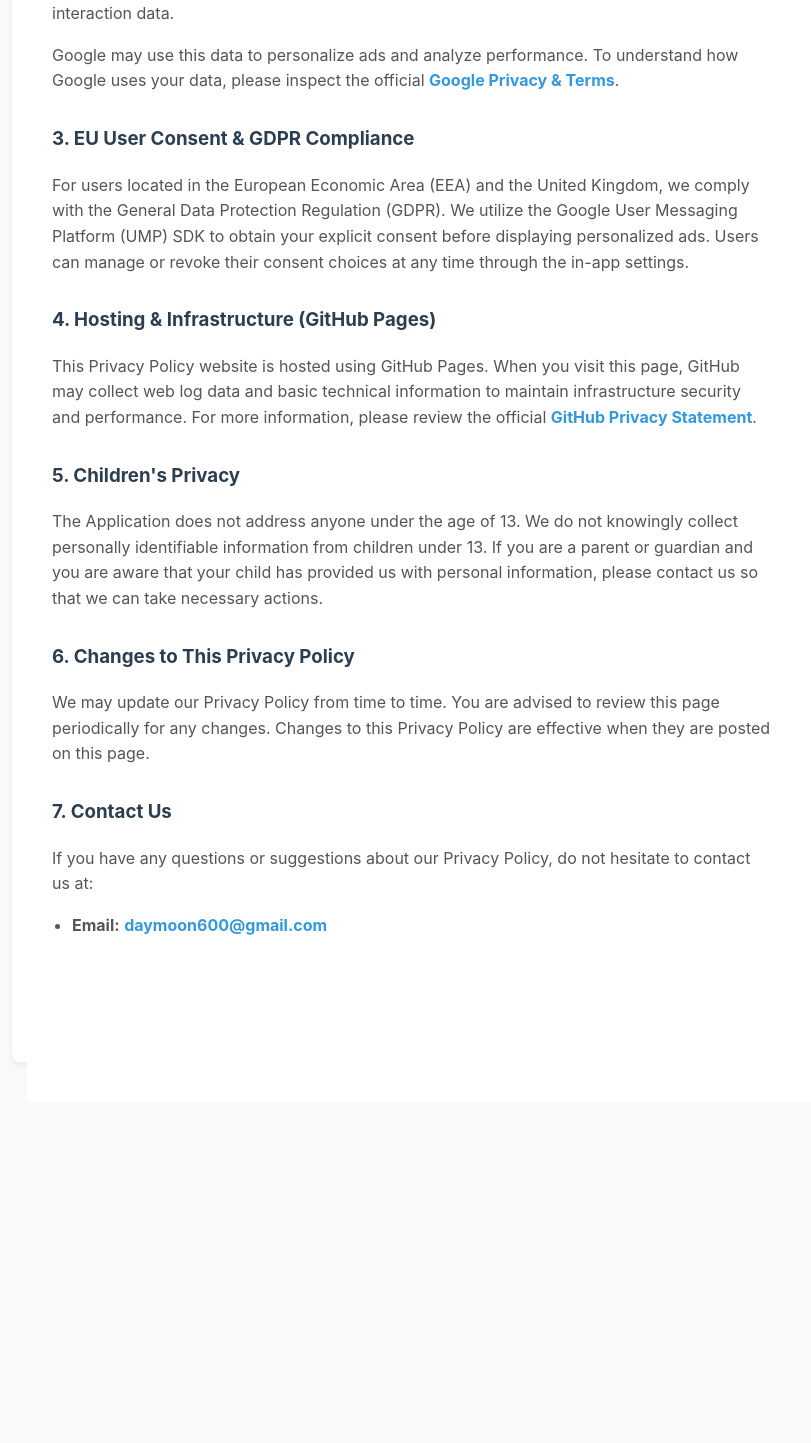
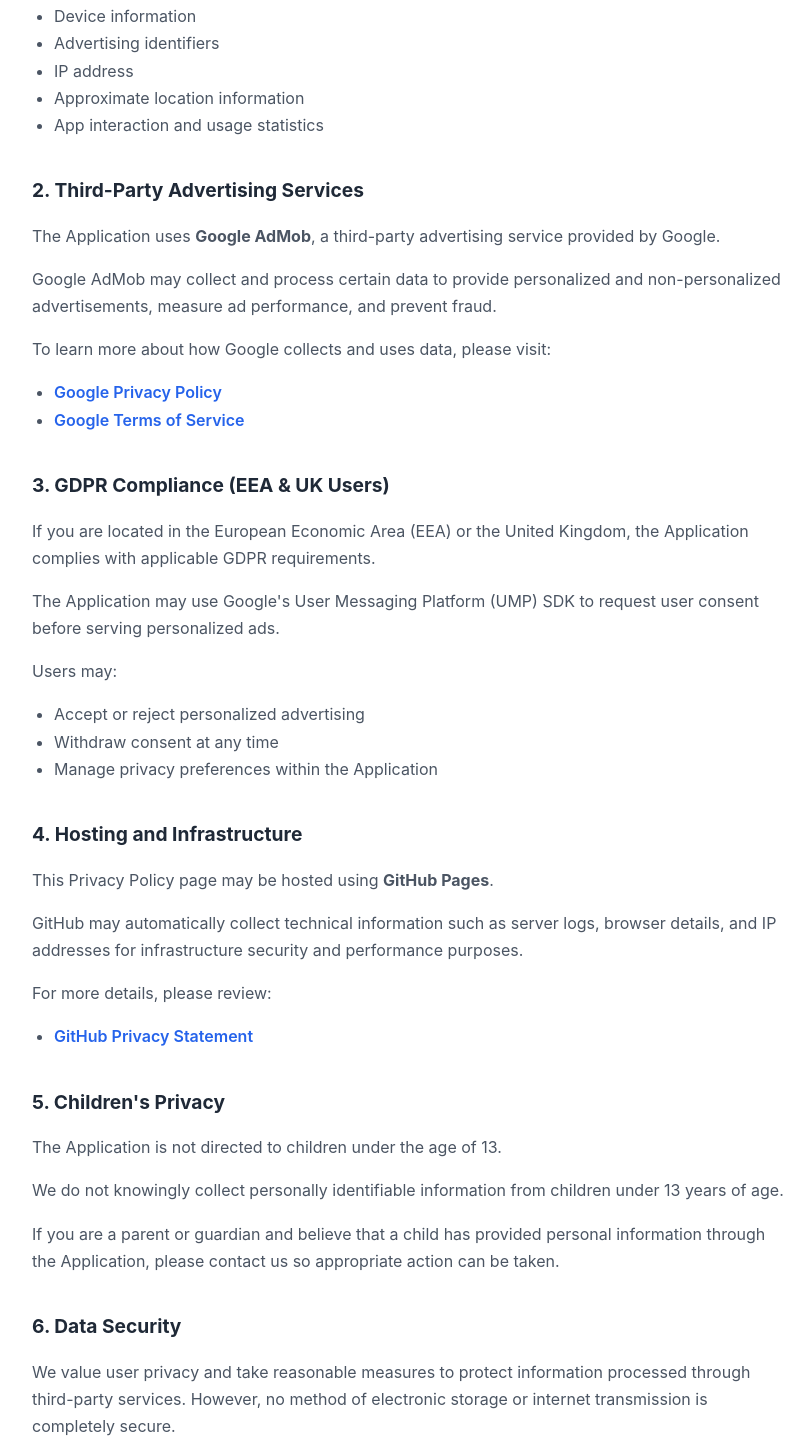
Before and after one commit to DayMoon600/PrivacyPolicy, a plain HTML site: page index.html in a window 1280 px wide. Shown: the part 567-2010 px from the top of the page, without its empty margins (228-1039 px from the left). Before the commit the page ends 1669 px from the top, so only its background shows below. Drawn offline with Linux system fonts and the light colour scheme.

Commit message:
Update index.html

````diff
--- a/index.html
+++ b/index.html
@@ -1,96 +1,290 @@
+```html
 <!DOCTYPE html>
 <html lang="en">
 <head>
-    <meta charset="UTF-8">
-    <meta name="viewport" content="width=device-width, initial-scale=1.0">
+    <meta charset="UTF-8" />
+    <meta name="viewport" content="width=device-width, initial-scale=1.0" />
     <title>Privacy Policy - DayMoon600</title>
+
     <style>
+        :root {
+            --bg: #f4f6f9;
+            --card: #ffffff;
+            --text: #333333;
+            --title: #111111;
+            --primary: #2563eb;
+            --border: #e5e7eb;
+        }
+
+        * {
+            box-sizing: border-box;
+        }
+
         body {
-            font-family: -apple-system, BlinkMacSystemFont, "Segoe UI", Roboto, Helvetica, Arial, sans-serif;
-            line-height: 1.6;
-            color: #333;
-            max-width: 800px;
-            margin: 0 auto;
+            margin: 0;
             padding: 40px 20px;
-            background-color: #f9f9f9;
+            background: var(--bg);
+            color: var(--text);
+            font-family: -apple-system, BlinkMacSystemFont, "Segoe UI",
+                Roboto, Helvetica, Arial, sans-serif;
+            line-height: 1.7;
         }
+
         .container {
-            background: #fff;
-            padding: 40px;
-            border-radius: 8px;
-            box-shadow: 0 4px 6px rgba(0,0,0,0.05);
+            max-width: 850px;
+            margin: auto;
+            background: var(--card);
+            border-radius: 14px;
+            padding: 45px;
+            box-shadow: 0 4px 20px rgba(0, 0, 0, 0.05);
         }
+
         h1 {
-            color: #111;
-            border-bottom: 2px solid #eaeaea;
-            padding-bottom: 10px;
             margin-top: 0;
+            color: var(--title);
+            font-size: 2rem;
+            border-bottom: 2px solid var(--border);
+            padding-bottom: 15px;
         }
-        h3 {
-            color: #2c3e50;
-            margin-top: 30px;
+
+        h2 {
+            color: #1f2937;
+            margin-top: 35px;
+            font-size: 1.2rem;
         }
-        p, li {
-            color: #555;
+
+        p,
+        li {
+            color: #4b5563;
+            font-size: 1rem;
         }
+
         ul {
-            padding-left: 20px;
+            padding-left: 22px;
         }
+
         a {
-            color: #3498db;
+            color: var(--primary);
             text-decoration: none;
-            font-weight: bold;
+            font-weight: 600;
         }
+
         a:hover {
             text-decoration: underline;
         }
+
         .footer {
-            margin-top: 40px;
-            font-size: 0.9em;
-            color: #888;
+            margin-top: 45px;
+            padding-top: 20px;
+            border-top: 1px solid var(--border);
             text-align: center;
-            border-top: 1px solid #eaeaea;
-            padding-top: 20px;
+            color: #9ca3af;
+            font-size: 0.9rem;
+        }
+
+        @media (max-width: 768px) {
+            .container {
+                padding: 28px;
+            }
+
+            h1 {
+                font-size: 1.7rem;
+            }
         }
     </style>
 </head>
+
 <body>
 
 <div class="container">
-    <h1>PRIVACY POLICY</h1>
-    <p><strong>Last updated:</strong> May 18, 2026</p>
 
-    <p>This privacy policy governs your use of the software application (hereinafter referred to as the "Application") created by <strong>DayMoon600</strong>.</p>
+    <h1>Privacy Policy</h1>
 
-    <h3>1. Information Collection and Use</h3>
-    <p>We do not directly collect, store, or share any personal data from our users. The Application does not require any registration or account creation.</p>
+    <p><strong>Last Updated:</strong> May 18, 2026</p>
 
-    <h3>2. Advertising Services (Google AdMob)</h3>
-    <p>The Application uses Google AdMob as the sole third-party advertising service. To deliver relevant advertisements, Google AdMob may automatically collect and process certain non-personal information, including device identifiers (such as Android Advertising ID or Advertising Identifier for iOS), IP address, rough location data, device information, and ad interaction data.</p>
-    <p>Google may use this data to personalize ads and analyze performance. To understand how Google uses your data, please inspect the official <a href="https://google.com" target="_blank" rel="noopener noreferrer">Google Privacy & Terms</a>.</p>
+    <p>
+        This Privacy Policy applies to the mobile application(s)
+        developed and published by <strong>DayMoon600</strong>
+        (hereinafter referred to as the “Application”).
+    </p>
 
-    <h3>3. EU User Consent & GDPR Compliance</h3>
-    <p>For users located in the European Economic Area (EEA) and the United Kingdom, we comply with the General Data Protection Regulation (GDPR). We utilize the Google User Messaging Platform (UMP) SDK to obtain your explicit consent before displaying personalized ads. Users can manage or revoke their consent choices at any time through the in-app settings.</p>
+    <h2>1. Information Collection and Use</h2>
 
-    <h3>4. Hosting & Infrastructure (GitHub Pages)</h3>
-    <p>This Privacy Policy website is hosted using GitHub Pages. When you visit this page, GitHub may collect web log data and basic technical information to maintain infrastructure security and performance. For more information, please review the official <a href="https://github.com" target="_blank" rel="noopener noreferrer">GitHub Privacy Statement</a>.</p>
+    <p>
+        We do not directly collect, store, or share personally identifiable
+        information from users of the Application.
+    </p>
 
-    <h3>5. Children's Privacy</h3>
-    <p>The Application does not address anyone under the age of 13. We do not knowingly collect personally identifiable information from children under 13. If you are a parent or guardian and you are aware that your child has provided us with personal information, please contact us so that we can take necessary actions.</p>
+    <p>
+        However, the Application may use third-party services that
+        automatically collect certain information for functionality,
+        analytics, and advertising purposes.
+    </p>
 
-    <h3>6. Changes to This Privacy Policy</h3>
-    <p>We may update our Privacy Policy from time to time. You are advised to review this page periodically for any changes. Changes to this Privacy Policy are effective when they are posted on this page.</p>
+    <p>
+        The information collected may include:
+    </p>
 
-    <h3>7. Contact Us</h3>
-    <p>If you have any questions or suggestions about our Privacy Policy, do not hesitate to contact us at:</p>
     <ul>
-        <li><strong>Email:</strong> <a href="mailto:daymoon600@gmail.com">daymoon600@gmail.com</a></li>
+        <li>Device information</li>
+        <li>Advertising identifiers</li>
+        <li>IP address</li>
+        <li>Approximate location information</li>
+        <li>App interaction and usage statistics</li>
+    </ul>
+
+    <h2>2. Third-Party Advertising Services</h2>
+
+    <p>
+        The Application uses
+        <strong>Google AdMob</strong>,
+        a third-party advertising service provided by Google.
+    </p>
+
+    <p>
+        Google AdMob may collect and process certain data to provide
+        personalized and non-personalized advertisements, measure ad
+        performance, and prevent fraud.
+    </p>
+
+    <p>
+        To learn more about how Google collects and uses data,
+        please visit:
+    </p>
+
+    <ul>
+        <li>
+            <a
+                href="https://policies.google.com/privacy"
+                target="_blank"
+                rel="noopener noreferrer">
+                Google Privacy Policy
+            </a>
+        </li>
+
+        <li>
+            <a
+                href="https://policies.google.com/terms"
+                target="_blank"
+                rel="noopener noreferrer">
+                Google Terms of Service
+            </a>
+        </li>
+    </ul>
+
+    <h2>3. GDPR Compliance (EEA & UK Users)</h2>
+
+    <p>
+        If you are located in the European Economic Area (EEA)
+        or the United Kingdom, the Application complies with
+        applicable GDPR requirements.
+    </p>
+
+    <p>
+        The Application may use Google's User Messaging Platform (UMP)
+        SDK to request user consent before serving personalized ads.
+    </p>
+
+    <p>
+        Users may:
+    </p>
+
+    <ul>
+        <li>Accept or reject personalized advertising</li>
+        <li>Withdraw consent at any time</li>
+        <li>Manage privacy preferences within the Application</li>
+    </ul>
+
+    <h2>4. Hosting and Infrastructure</h2>
+
+    <p>
+        This Privacy Policy page may be hosted using
+        <strong>GitHub Pages</strong>.
+    </p>
+
+    <p>
+        GitHub may automatically collect technical information
+        such as server logs, browser details, and IP addresses
+        for infrastructure security and performance purposes.
+    </p>
+
+    <p>
+        For more details, please review:
+    </p>
+
+    <ul>
+        <li>
+            <a
+                href="https://docs.github.com/en/site-policy/privacy-policies/github-general-privacy-statement"
+                target="_blank"
+                rel="noopener noreferrer">
+                GitHub Privacy Statement
+            </a>
+        </li>
+    </ul>
+
+    <h2>5. Children's Privacy</h2>
+
+    <p>
+        The Application is not directed to children under
+        the age of 13.
+    </p>
+
+    <p>
+        We do not knowingly collect personally identifiable
+        information from children under 13 years of age.
+    </p>
+
+    <p>
+        If you are a parent or guardian and believe that a child
+        has provided personal information through the Application,
+        please contact us so appropriate action can be taken.
+    </p>
+
+    <h2>6. Data Security</h2>
+
+    <p>
+        We value user privacy and take reasonable measures
+        to protect information processed through third-party services.
+        However, no method of electronic storage or internet
+        transmission is completely secure.
+    </p>
+
+    <h2>7. Changes to This Privacy Policy</h2>
+
+    <p>
+        This Privacy Policy may be updated from time to time.
+        Any changes will be posted on this page with an updated
+        revision date.
+    </p>
+
+    <p>
+        Users are encouraged to review this page periodically
+        to stay informed about any updates.
+    </p>
+
+    <h2>8. Contact Us</h2>
+
+    <p>
+        If you have any questions, suggestions,
+        or privacy-related concerns, please contact:
+    </p>
+
+    <ul>
+        <li>
+            <strong>Email:</strong>
+            <a href="mailto:daymoon600@gmail.com">
+                daymoon600@gmail.com
+            </a>
+        </li>
     </ul>
 
     <div class="footer">
-        &copy; 2026 DayMoon600. All rights reserved.
+        © 2026 DayMoon600. All Rights Reserved.
     </div>
+
 </div>
 
 </body>
 </html>
+```
````
